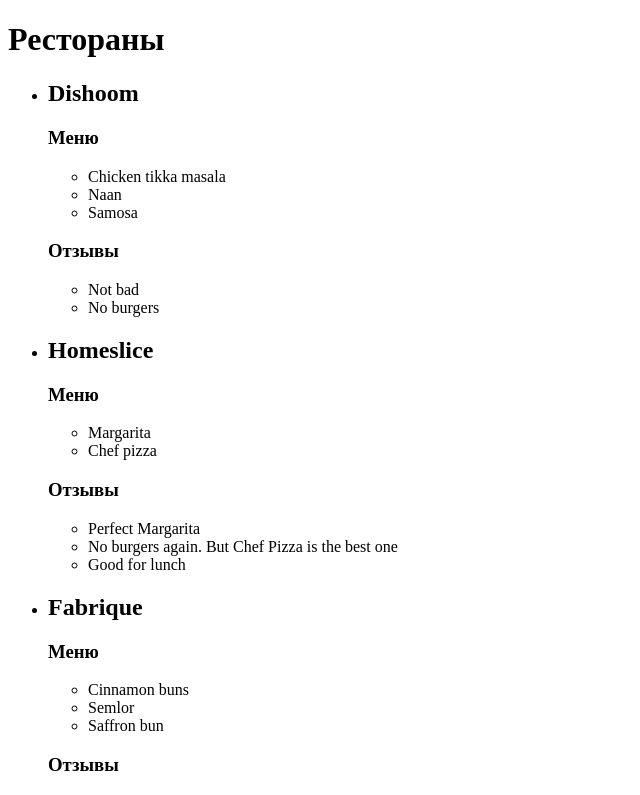
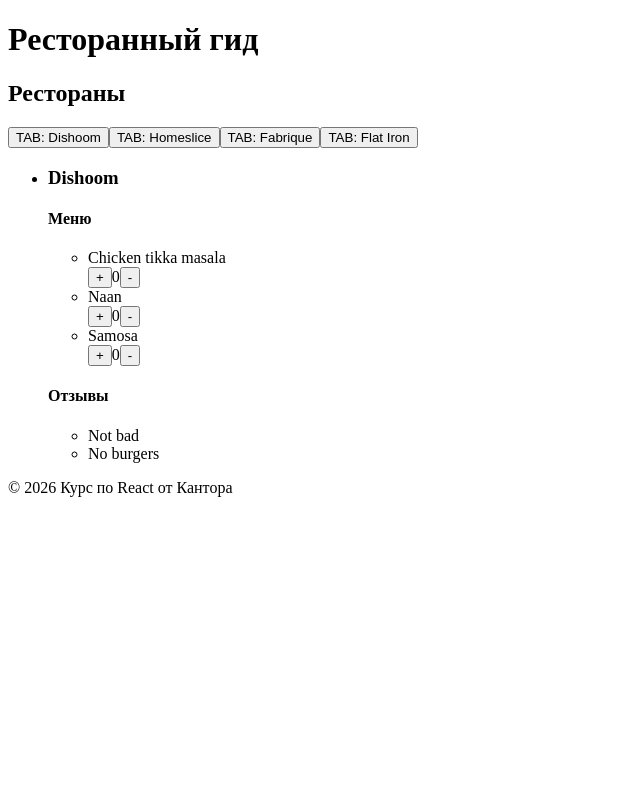
Before and after one commit to gromniki/react-kantor, a React (Vite) app: page / in a window 1280 px wide. Shown: the top 795 px of the page, without its empty margins (0-640 px from the left). Built offline with nearby package versions, Linux system fonts and the light colour scheme.

Commit message:
feat: add restaurant tabs and dish counter (hw-3)

```diff
--- /dev/null
+++ b/src/components/Counter/Counter.jsx
@@ -0,0 +1,20 @@
+import { useState } from 'react';
+
+export const Counter = () => {
+  const [count, setCount] = useState(0);
+
+  const increment = () => setCount((prev) => Math.min(prev + 1, 5));
+  const decrement = () => setCount((prev) => Math.max(prev - 1, 0));
+
+  return (
+    <div className="counter">
+      <button className="counter__btn" onClick={increment}>
+        +
+      </button>
+      <span className="counter__value">{count}</span>
+      <button className="counter__btn" onClick={decrement}>
+        -
+      </button>
+    </div>
+  );
+};
--- a/src/components/Header/Header.jsx
+++ b/src/components/Header/Header.jsx
@@ -1,7 +1,7 @@
 export const Header = () => {
   return (
     <header className="header">
-      <h1>Рестораны</h1>
+      <h1 className="header__title">Ресторанный гид</h1>
     </header>
   );
 };
--- a/src/components/Menu/Menu.jsx
+++ b/src/components/Menu/Menu.jsx
@@ -1,10 +1,15 @@
+import { Counter } from '../Counter/Counter';
+
 export const Menu = ({ title, menu }) => {
   return (
     <>
-      <h3>{title}</h3>
+      <h4>{title}</h4>
       <ul>
         {menu.map((dish) => (
-          <li key={dish.id}>{dish.name}</li>
+          <li key={dish.id}>
+            {dish.name}
+            <Counter />
+          </li>
         ))}
       </ul>
     </>
--- a/src/components/Restaurant/Restaurant.jsx
+++ b/src/components/Restaurant/Restaurant.jsx
@@ -7,8 +7,8 @@
   }
 
   return (
-    <li>
-      <h2>{name}</h2>
+    <li className="restaurants__item restaurants-item">
+      <h3>{name}</h3>
       {menu?.length ? <Menu title="Меню" menu={menu} /> : null}
       {reviews?.length ? <Reviews title="Отзывы" reviews={reviews} /> : null}
     </li>
--- a/src/components/RestaurantList/RestaurantList.jsx
+++ b/src/components/RestaurantList/RestaurantList.jsx
@@ -1,12 +1,39 @@
 import { restaurants } from '../../mocks/mock';
 import { Restaurant } from '../Restaurant/Restaurant';
+import { Tabs } from '../Tabs/Tabs';
+import { useState } from 'react';
 
 export const RestaurantList = () => {
+  const [activeId, setActiveId] = useState(restaurants[0].id);
+
+  const activeRestaurant = restaurants.find(
+    (restaurant) => restaurant.id === activeId,
+  );
+
   return (
-    <ul>
-      {restaurants.map(({ id, name, menu, reviews }) => (
-        <Restaurant key={id} name={name} menu={menu} reviews={reviews} />
-      ))}
-    </ul>
+    <section className="restaurants">
+      <h2 className="restaurants__title">Рестораны</h2>
+
+      <div className="restaurants__tabs  tabs">
+        {restaurants.map(({ id, name }) => (
+          <Tabs
+            key={id}
+            name={name}
+            isActive={id === activeId}
+            onClick={() => setActiveId(id)}
+          />
+        ))}
+      </div>
+
+      {activeRestaurant && (
+        <ul className="restaurants__list">
+          <Restaurant
+            name={activeRestaurant.name}
+            menu={activeRestaurant.menu}
+            reviews={activeRestaurant.reviews}
+          />
+        </ul>
+      )}
+    </section>
   );
 };
--- a/src/components/Reviews/Reviews.jsx
+++ b/src/components/Reviews/Reviews.jsx
@@ -1,7 +1,7 @@
 export const Reviews = ({ title, reviews }) => {
   return (
     <>
-      <h3>{title}</h3>
+      <h4>{title}</h4>
       <ul>
         {reviews.map((review) => (
           <li key={review.id}>{review.text}</li>
--- /dev/null
+++ b/src/components/Tabs/Tabs.jsx
@@ -0,0 +1,9 @@
+export const Tabs = ({ isActive, onClick, name }) => {
+  return (
+    <>
+      <button className="tabs__btn" data-active={isActive} onClick={onClick}>
+        TAB: {name}
+      </button>
+    </>
+  );
+};
```
Also changed, not shown: 1 other file (tests, documents, lock files or other folders).
